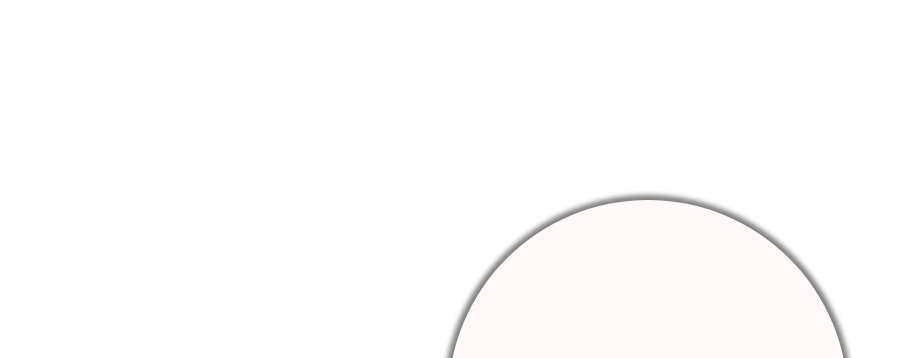
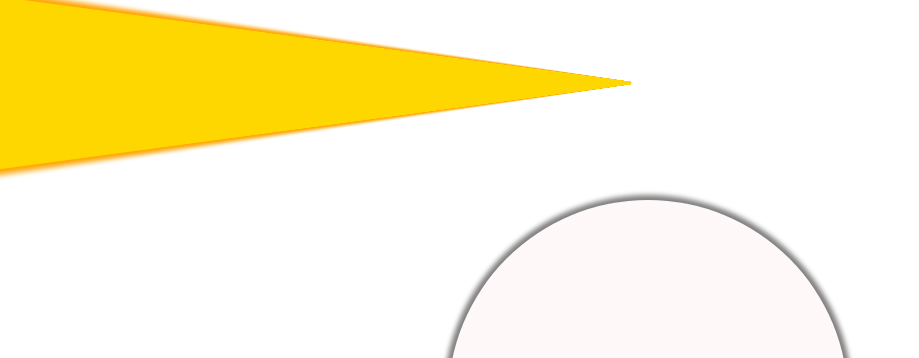
Before and after one commit to nikhilkale2/practice-repo2026, a plain HTML site: page index.html in a window 1280 px wide. Shown: the top 358 px of the page, without its empty margins (0-919 px from the left). Drawn offline with Linux system fonts and the light colour scheme.

Commit message:
create new box for practice

```diff
--- a/index.html
+++ b/index.html
@@ -11,5 +11,9 @@
       <h1>Hello, World!</h1>
       <p>This is a sample HTML document.</p>
     </div>
+
+    <div class="container1">
+      <div class="box"></div>
+    </div>
   </body>
 </html>
--- a/style.css
+++ b/style.css
@@ -52,3 +52,15 @@
 .container:hover {
   background-color: aqua;
 }
+
+.container1 {
+  perspective: 0px;
+}
+
+.container1 .box {
+  width: 150px;
+  height: 150px;
+  background-color: gold;
+  transform: rotateY(45deg);
+  box-shadow: 0 0 5px 5px orange;
+}
```
